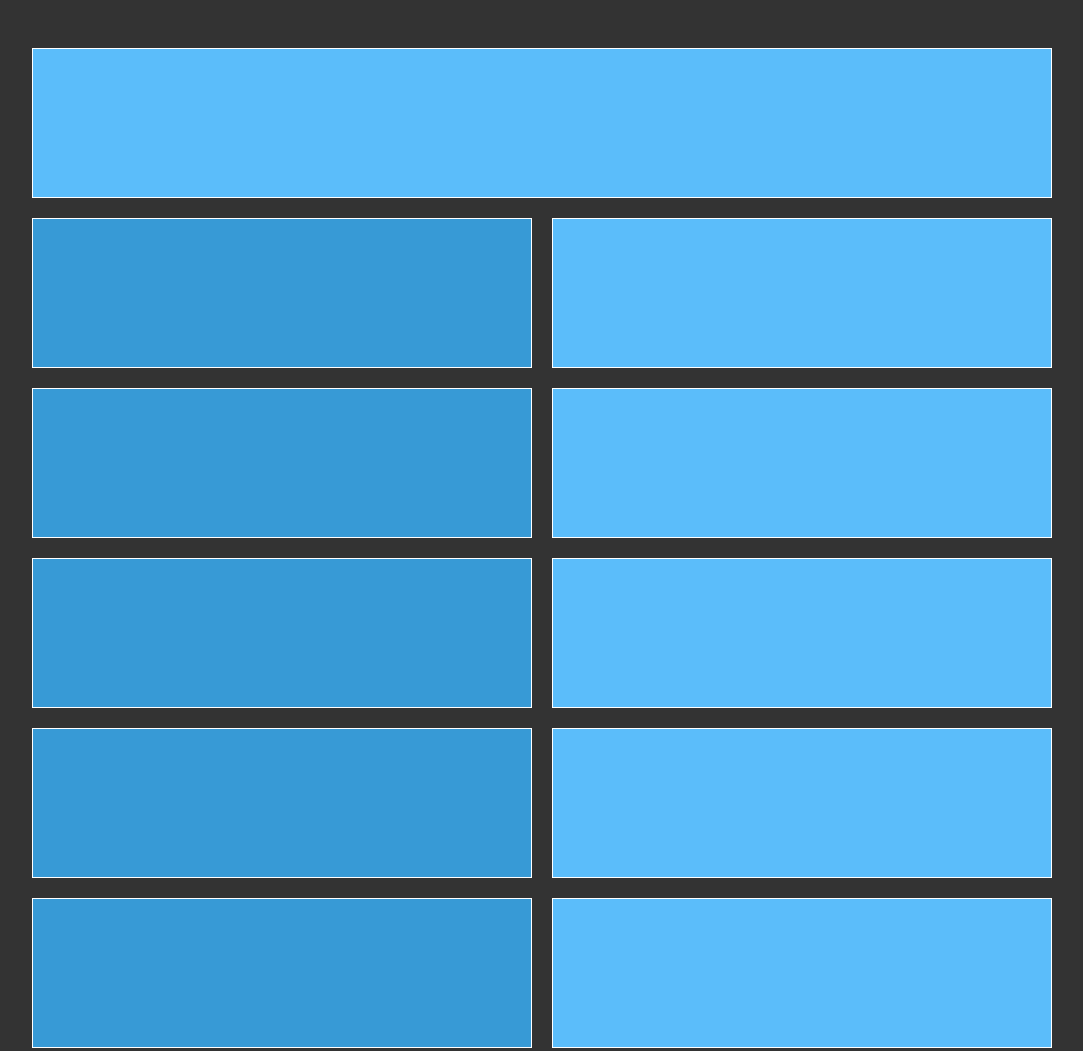
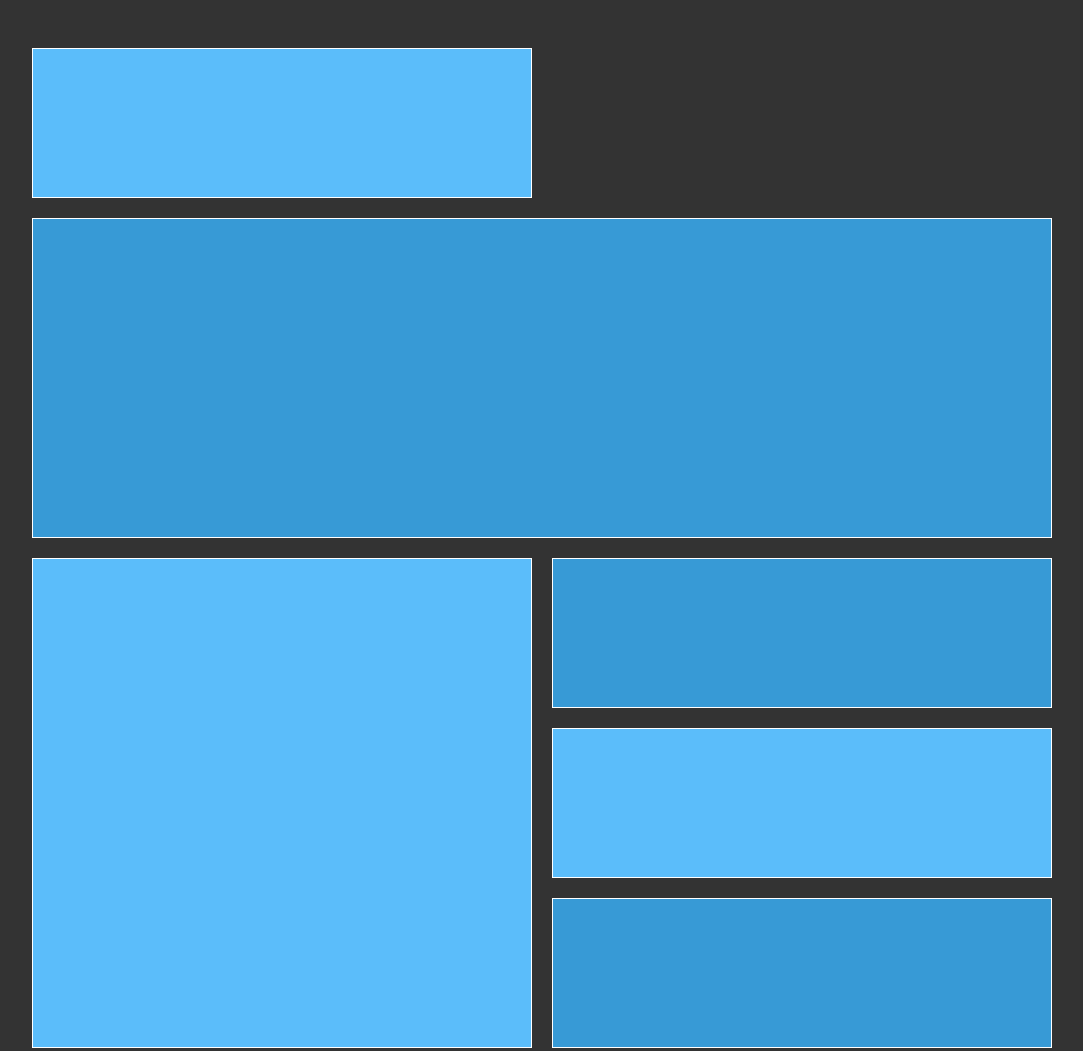
Before and after one commit to ryanyinlee/chocolate-pizza, a plain HTML site: page index.html in a window 1280 px wide. Shown: the top 1051 px of the page, without its empty margins (98-1181 px from the left). Drawn offline with Linux system fonts and the light colour scheme.

```diff
--- a/css/style.css
+++ b/css/style.css
@@ -34,11 +34,16 @@
     grid-gap: 20px;
     grid-auto-rows: 150px;
     justify-content: center;
-    grid-template-areas:
-    'header header'
-    'sidebar content'
-    'sidebar content'
 }
-.grid-item-1 {
-    grid-area: header;
+.grid-item-2 {
+    display: flex;
+    flex-direction: row;
+    grid-column: 1/-1;
 }
+.grid-item-2 {
+    grid-row-start: 2;
+    grid-row-end: 4;
+}
+.grid-item-3 {
+    grid-row: span 3;
+}
```
Also changed, not shown: img/choco-pizza.png (added), img/fb-icon.png (added), img/flic-icon.png (added), img/gp-icon.png (added), img/hr-img.png (added), img/insta-icon.png (added), img/list-bg.png (added), img/logo.png (added), img/mail-icon.png (added), img/pint-icon.png (added), img/print-icon.png (added), img/rss-icon.png (added), img/small-logo.png (added), img/twit-icon.png (added), 1 more files.
